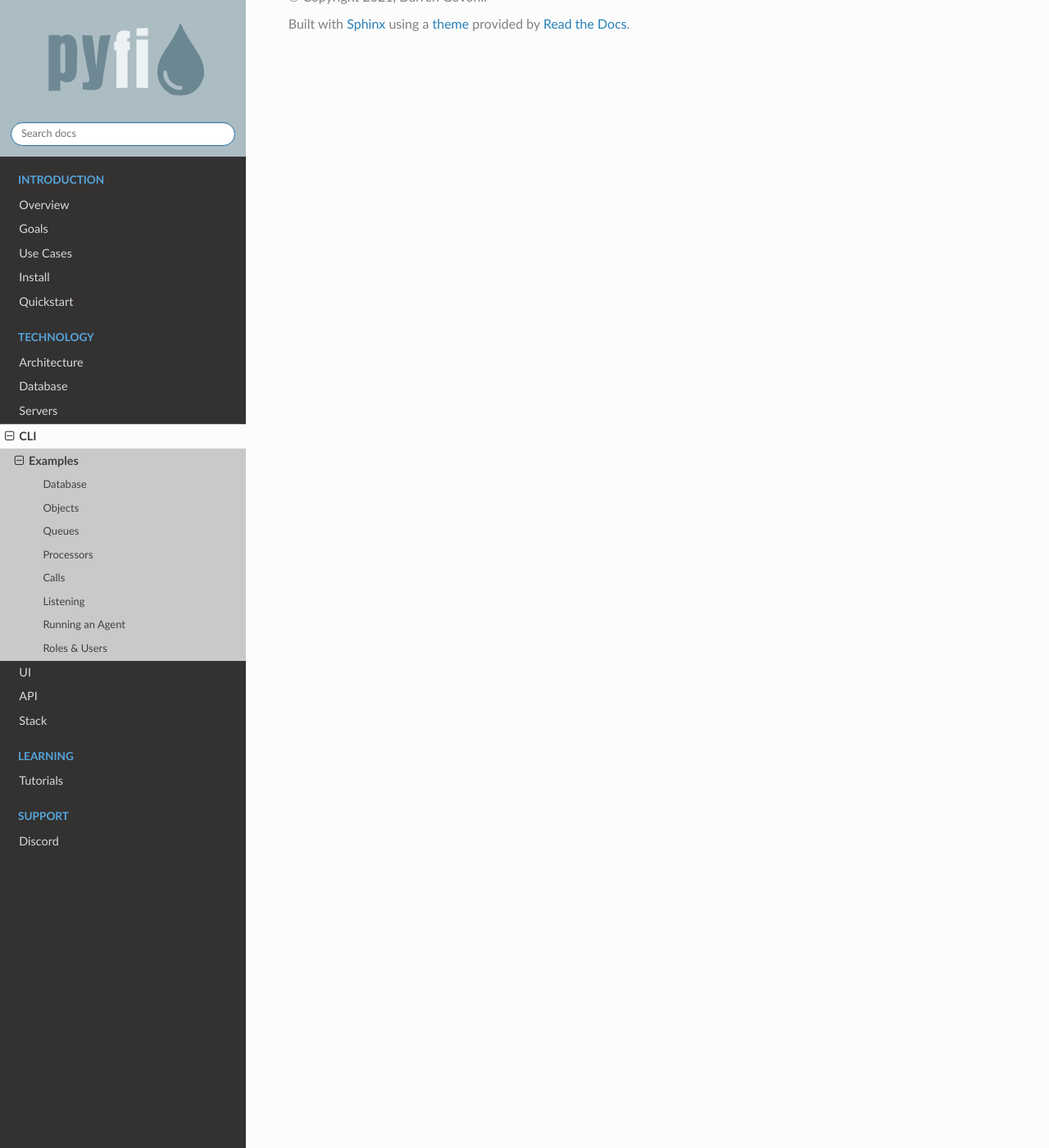
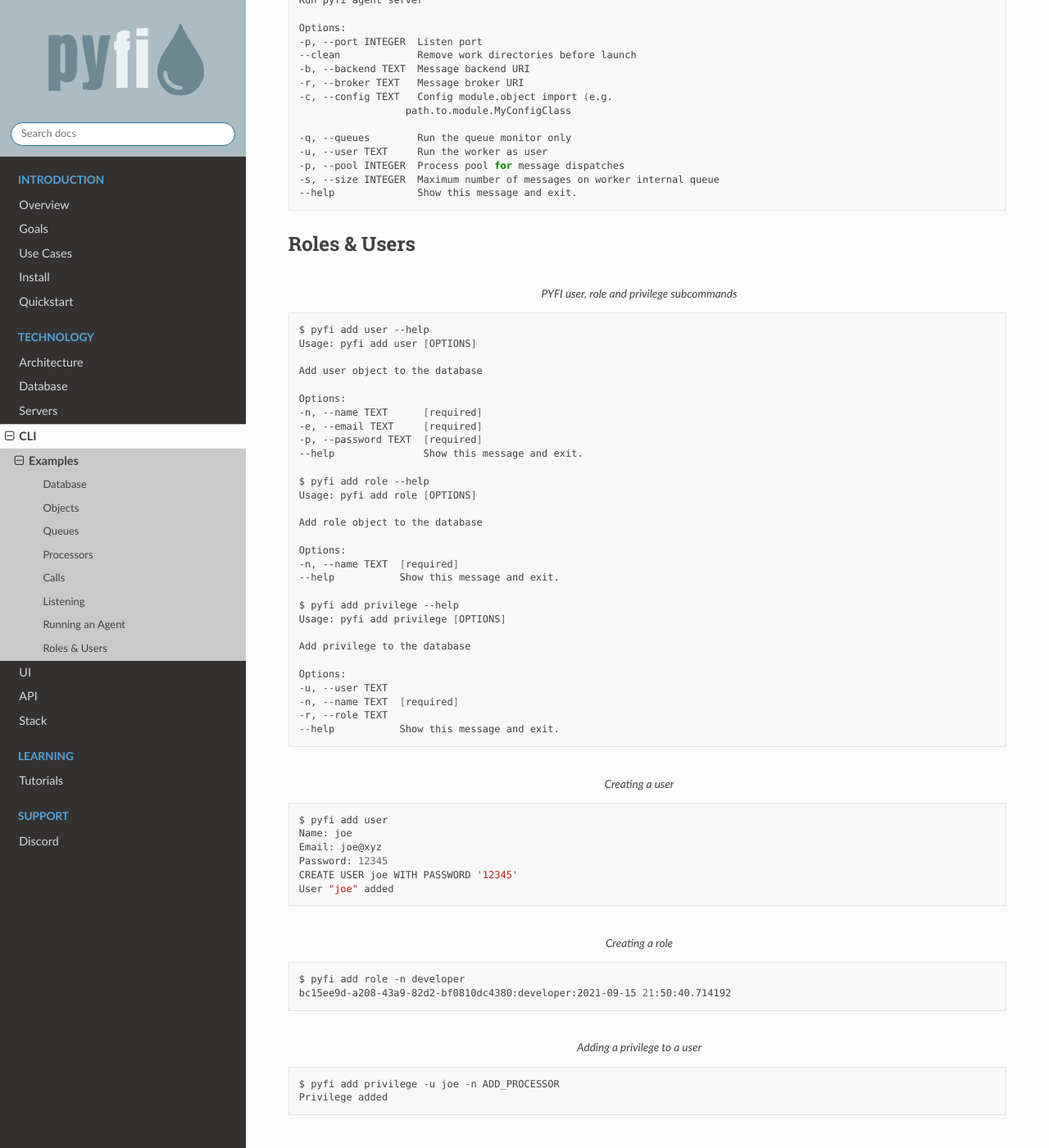
Before and after one commit to radiantone/pyfi, a Sphinx documentation site: the page built from docs/CLI/examples/index.rst, in a window 1280 px wide and 1400 px high, scrolled down 5070 px. Shown: the whole window at 82% size. Built offline with Sphinx 7.4.7 and the Read the Docs theme 2.0.0, drawn with Linux system fonts in a browser that asks for light colours; some of the changed text lies outside the part shown.

Commit message:
Updated docs

```diff
--- a/docs/CLI/examples/index.rst
+++ b/docs/CLI/examples/index.rst
@@ -247,10 +247,123 @@ Running an Agent
 ----------------
 
 .. code-block:: bash
-      :caption: PYFI database sub-commands
+      :caption: PYFI agent subcommand
+
+      $ pyfi agent
+      Usage: pyfi agent [OPTIONS] COMMAND [ARGS]...
+
+      Run pyfi agent
+
+      Options:
+      --help  Show this message and exit.
+
+      Commands:
+      start  Run pyfi agent server
+
+
+.. code-block:: bash
+      :caption: PYFI agent subcommand
+
+      $ pyfi agent start --help
+      Usage: pyfi agent start [OPTIONS]
+
+      Run pyfi agent server
+
+      Options:
+      -p, --port INTEGER  Listen port
+      --clean             Remove work directories before launch
+      -b, --backend TEXT  Message backend URI
+      -r, --broker TEXT   Message broker URI
+      -c, --config TEXT   Config module.object import (e.g.
+                        path.to.module.MyConfigClass
+
+      -q, --queues        Run the queue monitor only
+      -u, --user TEXT     Run the worker as user
+      -p, --pool INTEGER  Process pool for message dispatches
+      -s, --size INTEGER  Maximum number of messages on worker internal queue
+      --help              Show this message and exit.
 
 Roles & Users
 -------------
 
 .. code-block:: bash
-      :caption: PYFI database sub-commands
+      :caption: PYFI user, role and privilege subcommands
+
+      $ pyfi add user --help
+      Usage: pyfi add user [OPTIONS]
+
+      Add user object to the database
+
+      Options:
+      -n, --name TEXT      [required]
+      -e, --email TEXT     [required]
+      -p, --password TEXT  [required]
+      --help               Show this message and exit.
+
+      $ pyfi add role --help
+      Usage: pyfi add role [OPTIONS]
+
+      Add role object to the database
+
+      Options:
+      -n, --name TEXT  [required]
+      --help           Show this message and exit.
+
+      $ pyfi add privilege --help
+      Usage: pyfi add privilege [OPTIONS]
+
+      Add privilege to the database
+
+      Options:
+      -u, --user TEXT
+      -n, --name TEXT  [required]
+      -r, --role TEXT
+      --help           Show this message and exit.
+
+
+.. code-block:: bash
+      :caption: Creating a user
+
+      $ pyfi add user
+      Name: joe
+      Email: joe@xyz
+      Password: 12345
+      CREATE USER joe WITH PASSWORD '12345'
+      User "joe" added
+
+.. code-block:: bash
+      :caption: Creating a role
+
+      $ pyfi add role -n developer
+      bc15ee9d-a208-43a9-82d2-bf0810dc4380:developer:2021-09-15 21:50:40.714192
+
+.. code-block:: bash
+      :caption: Adding a privilege to a user
+
+      $ pyfi add privilege -u joe -n ADD_PROCESSOR
+      Privilege added
+
+.. code-block:: bash
+      :caption: List a user with role_privileges
+
+      $ pyfi ls user -n joe
+      +------+--------------------------------------+----------+---------+
+      | Name |                  ID                  |  Owner   |  Email  |
+      +------+--------------------------------------+----------+---------+
+      | joe  | a8dcf9bb-c821-4d44-82f5-828dceb4cb23 | postgres | joe@xyz |
+      +------+--------------------------------------+----------+---------+
+      Privileges
+      +------+---------------+----------------------------+----------+
+      | Name |     Right     |        Last Updated        |    By    |
+      +------+---------------+----------------------------+----------+
+      | joe  | ADD_PROCESSOR | 2021-09-15 21:46:48.611286 | postgres |
+      +------+---------------+----------------------------+----------+
+
+.. code-block:: bash
+      :caption: Adding a privilege to a role
+
+      $ pyfi add privilege -r developer -n ADD_PROCESSOR
+      Privilege added
+
+.. code-block:: bash
+      :caption: Adding a role to a user
--- a/docs/usecases/index.rst
+++ b/docs/usecases/index.rst
@@ -11,3 +11,5 @@ There are a wide variety of use-cases PYFI can address, a few of which are liste
 3. **Enterprise DevOps** - DevOps involves automated and repeatable pipelines for building software assets. PYFI's flow models and distributed compute is a perfect fit for custom DevOps.
 4. **IoT and Factory Automation** - Orchestrating across connected devices or machinery in a factory is easy to model with PYFI due to it's dynamic and ad hoc workflow capability. Custom scripting allows for easy integration into existing device APIs.
 5. **AI & Machine Learning Modelling** - Generating effective AI models requires obtaining and cleaning data from various sources, feature extraction, merging and training epochs. This is naturally a multi-step process that can be done visually with PYFI's visual modelling tools.
+6. **Simulation** - Simulation seeks to model real world processes and given a set of inputs, determine or predict certain target variables. These models are typically designed as a network of connected dependencies or entities along with environmental conditions that affect the simulation.
+7. **Decision Systems & Analytics** - State-transition modelling is technique used at major companies that have to make important stochastic financial decisions using key business metrics. PYFI's visual modeling and streaming compute capability allow for such models to be easily designed and customized, fully integrating into company databases, spreadsheets, accounting systems or other data sources.
```
Also changed, not shown: 12 other files.
